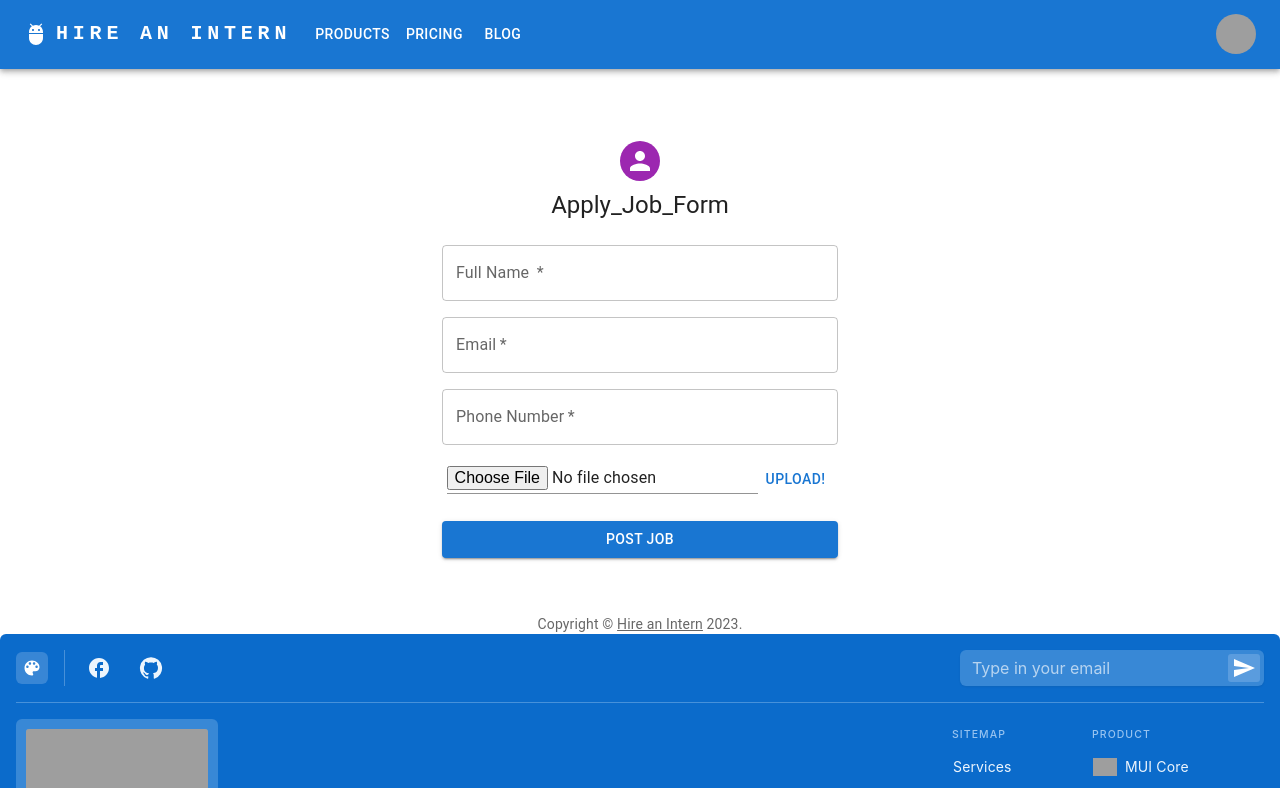
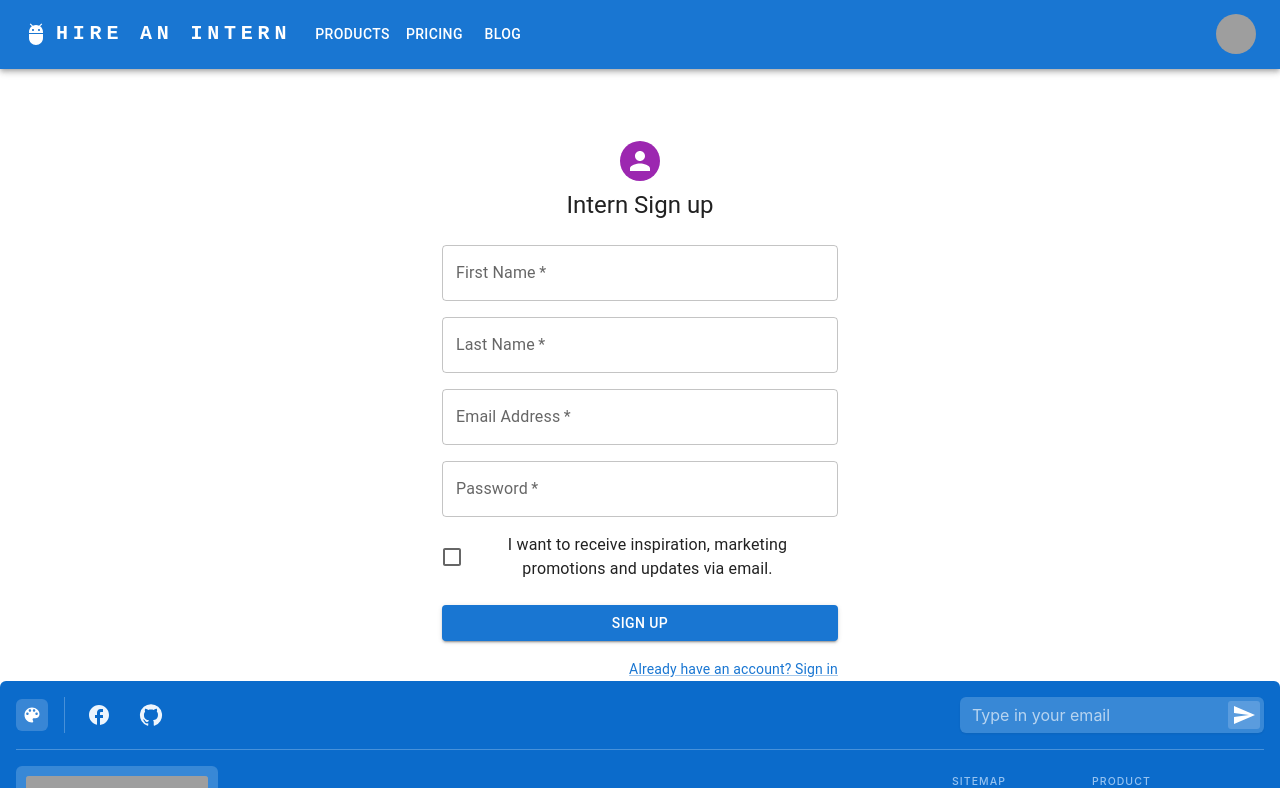
Before and after one commit to Vivek-Loyalist/hireanintern_frontend, a React (Create React App) app: page /signup/intern in a window 1280 px wide. Shown: the top 788 px of the page. Built offline with nearby package versions, Linux system fonts and the light colour scheme; grey boxes are pictures that could not be loaded.

Commit message:
used navigate function to route

```diff
--- a/src/App.js
+++ b/src/App.js
@@ -80,6 +80,14 @@
       ),
     },
 
+    // Route to intern dashboard
+    {
+      path: "/intern/dashboard",
+      element: (
+        <Intern_Dashboard />
+      ),
+    },
+
 
   ]);
 
@@ -89,14 +97,15 @@
 
       <LandingHeader />
 
-            {/* <RouterProvider router={router} />     */}
+            <RouterProvider router={router} />
            {/* <Employer_Dashboard /> */}
            {/* <Employer_Dashboard />
            <Post_Job_Form /> */}
 
            {/* < Intern_Dashboard /> */}
 
-           < Apply_Job_Form />
+           {/* < Apply_Job_Form /> */}
+
 
            {/* < Intern_Landing_Page /> */}
 
--- a/src/pages/Employer_Login_Page.js
+++ b/src/pages/Employer_Login_Page.js
@@ -31,17 +31,17 @@
     });
   };
 
+const navigate = useNavigate();
 
 
+  // // const navigate = useNavigate();
 
-  // const navigate = useNavigate();
+  // const onSignin = () => {
+  //   //Write authentication code here
+  //   //  navigate("/employer/dashboard");
+  //   window.location.href="/employer/dashboard";
 
-  const onSignin = () => {
-    //Write authentication code here
-    //  navigate("/employer/dashboard");
-    window.location.href="/employer/dashboard";
-
-  }
+  // }
 
 
   return (
@@ -105,14 +105,18 @@
                 control={<Checkbox value="remember" color="primary" />}
                 label="Remember me"
               />
+
+
               <Button
-                onClick={onSignin}
+                onClick={() => navigate("/employer/dashboard")}
                 fullWidth
                 variant="contained"
                 sx={{ mt: 3, mb: 2 }}
               >
                 Sign In
               </Button>
+
+
               <Grid container>
                 <Grid item xs>
                   <Link href="http://localhost:3000/" variant="body2">
--- a/src/pages/Intern_Login_Page.js
+++ b/src/pages/Intern_Login_Page.js
@@ -31,6 +31,7 @@
 
 // For navigation
   const navigate = useNavigate();
+
 
   return (
     <ThemeProvider theme={defaultTheme}>
@@ -98,6 +99,8 @@
                 fullWidth
                 variant="contained"
                 sx={{ mt: 3, mb: 2 }}
+                onClick={() => navigate("/intern/dashboard")}
+
               >
                 Sign In
               </Button>
--- a/src/pages/Intern_Signup_Page.js
+++ b/src/pages/Intern_Signup_Page.js
@@ -60,9 +60,9 @@
                 <TextField
                   required
                   fullWidth
-                  id="fullName"
-                  label="full Name"
-                  name="fullName"
+                  id="first_name"
+                  label="First Name"
+                  name="first_name"
                   autoComplete="given-name"
                 />
               </Grid>
@@ -72,10 +72,10 @@
                 <TextField
                   required
                   fullWidth
-                  id="companyName"
-                  label="company Name"
-                  name="companyName"
-                  autoComplete="company-name"
+                  id="last_name"
+                  label=" Last Name"
+                  name="last_name"
+                  autoComplete="last-name"
                 />
               </Grid>
 
--- a/src/pages/Post_Job_Form.js
+++ b/src/pages/Post_Job_Form.js
@@ -63,6 +63,18 @@
           <Box component="form" noValidate onSubmit={handleSubmit} sx={{ mt: 3 }}>
             <Grid container spacing={2}>
 
+
+            <Grid item xs={12}>
+                <TextField
+                  required
+                  fullWidth
+                  id="job_tittle"
+                  label="Job Tittle"
+                  name="job_tittle"
+                  autoComplete="job_tittle"
+                />
+              </Grid>
+
               <Grid item xs={12}>
                 <TextField
                   required
```
